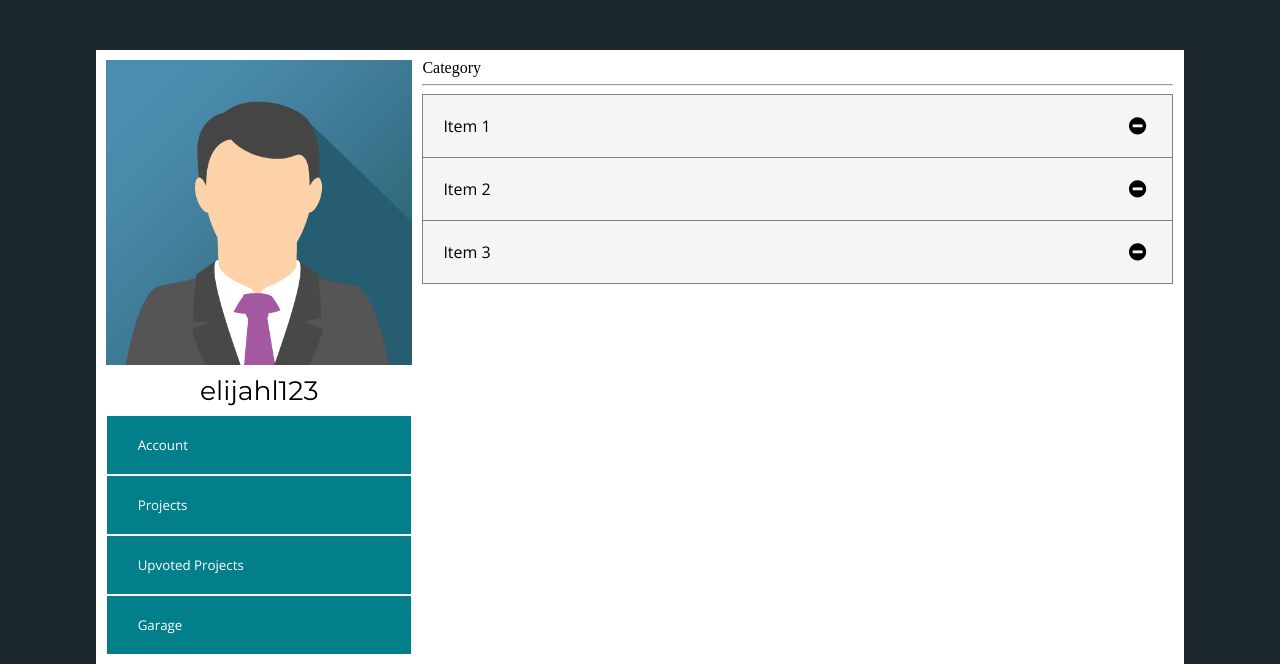
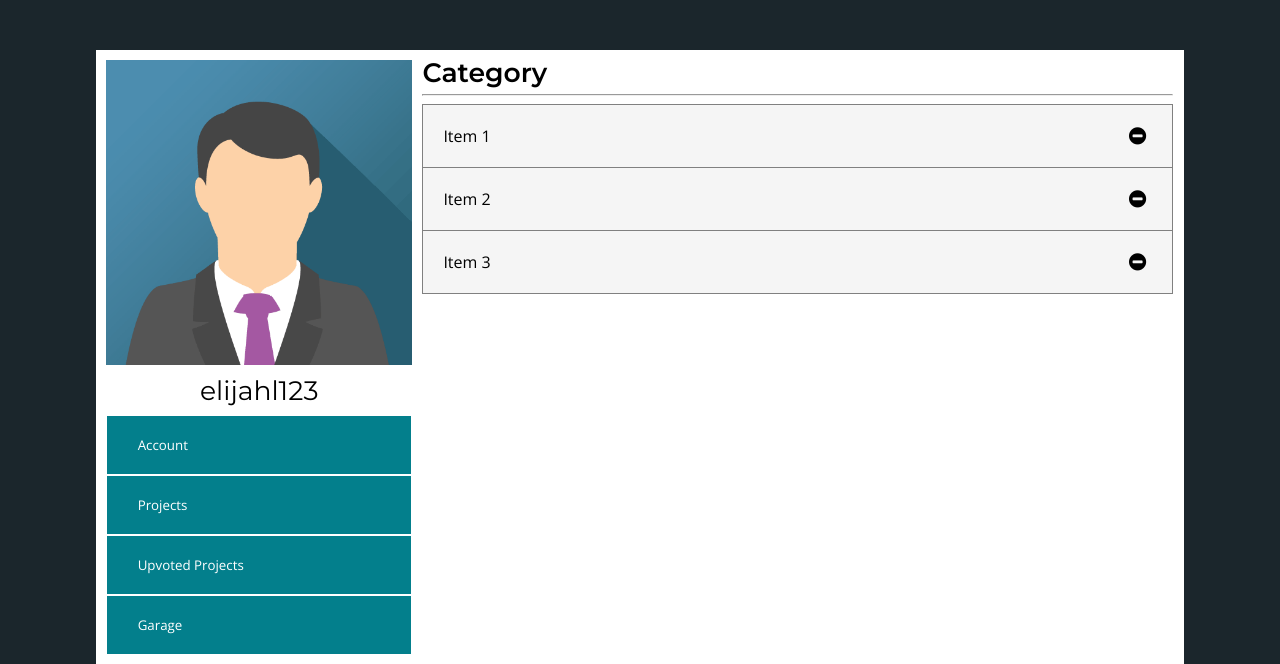
Before and after one commit to benthestudent/DIYHub, a Django app: template hub/templates/hub/profileWithGarage.html in a window 1280 px wide, after a click on "Garage". Shown: the part 107-771 px from the top of the page. Run offline with Django 3.2, Linux system fonts and the light colour scheme; the template is opened without the code that fills it, so the values that code supplies are empty; some libraries are stand-ins or nearby versions.

Commit message:
Garage Final

```diff
--- a/hub/static/profile.css
+++ b/hub/static/profile.css
@@ -550,3 +550,9 @@ a.edit-button{
 	color: red;
 	transition-duration: 0.2s;
 }
+
+.garage-list h1 {
+	font-family: Montserrat;
+	font-weight: bold;
+	font-size: 20pt;
+}
```
